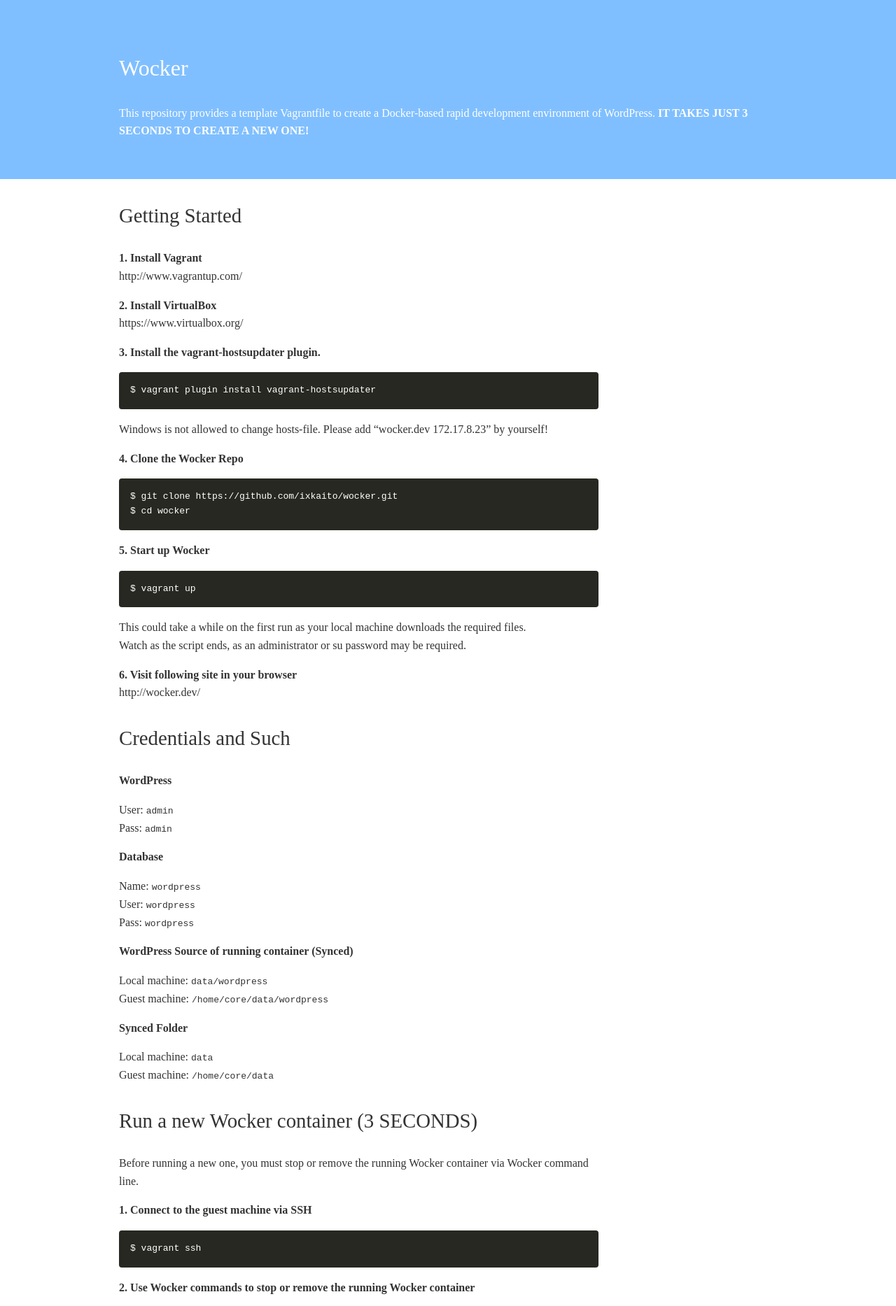
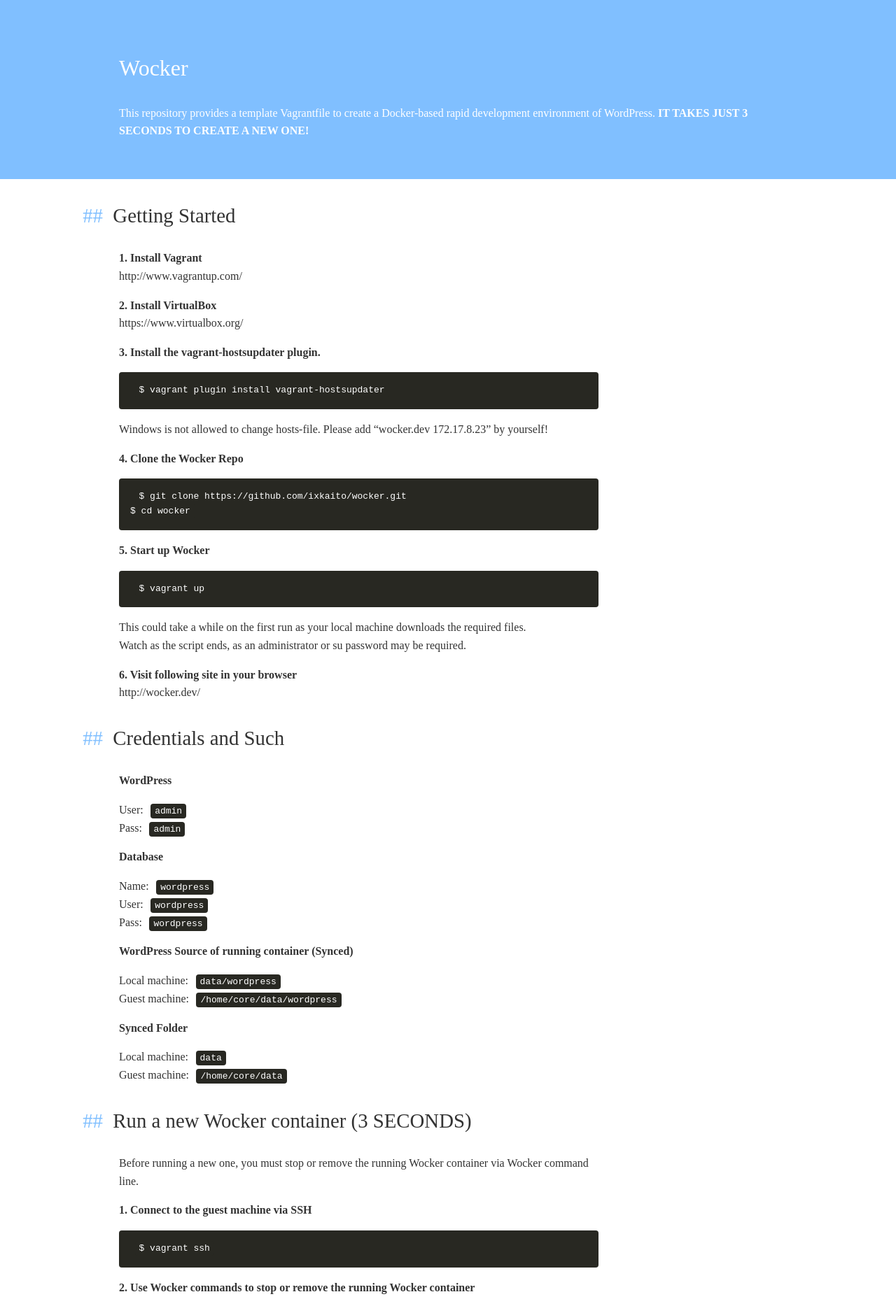
Before and after one commit to wckr/wckr.github.io, a Jekyll site: the page built from index.md, in a window 1280 px wide. Shown: the top 1867 px of the page at 70% size. Built offline with Jekyll 4.4.1, drawn with Linux system fonts in a browser that asks for light colours.

Commit message:
Add style of headings

```diff
--- a/assets/css/style.css
+++ b/assets/css/style.css
@@ -193,9 +193,9 @@
 }
 
 /* line 50, ../_sass/style.scss */
+code,
 pre {
   color: #fff;
-  padding: 16px;
   background: #282822;
   -moz-border-radius: 4px;
   -webkit-border-radius: 4px;
@@ -203,33 +203,76 @@
 }
 
 /* line 57, ../_sass/style.scss */
+code {
+  margin: 0 0.5em;
+  padding: 3px 6px;
+  vertical-align: baseline;
+}
+
+/* line 63, ../_sass/style.scss */
+pre {
+  padding: 16px;
+}
+
+/* line 67, ../_sass/style.scss */
 .site-header {
   padding: 40px;
   background: #80bfff;
   color: #fff;
 }
 
-/* line 64, ../_sass/style.scss */
+/* line 76, ../_sass/style.scss */
+.site-content h1 {
+  text-indent: -1.15em;
+}
+/* line 79, ../_sass/style.scss */
+.site-content h1:before {
+  content: "#";
+  color: #80bfff;
+  margin-right: 0.5em;
+}
+/* line 86, ../_sass/style.scss */
+.site-content h2 {
+  text-indent: -1.8em;
+}
+/* line 89, ../_sass/style.scss */
+.site-content h2:before {
+  content: "##";
+  color: #80bfff;
+  margin-right: 0.5em;
+}
+/* line 96, ../_sass/style.scss */
+.site-content h3 {
+  text-indent: -2.45em;
+}
+/* line 99, ../_sass/style.scss */
+.site-content h3:before {
+  content: "###";
+  color: #80bfff;
+  margin-right: 0.5em;
+}
+
+/* line 107, ../_sass/style.scss */
 .inner {
   width: 960px;
   margin: auto;
   padding: 0 10px;
 }
-/* line 69, ../_sass/style.scss */
+/* line 112, ../_sass/style.scss */
 .inner > .main,
 .inner > .aside {
   margin-left: -10px;
   margin-right: -10px;
 }
 
-/* line 76, ../_sass/style.scss */
+/* line 119, ../_sass/style.scss */
 .main {
   float: left;
   width: 75%;
   padding: 0 10px;
 }
 
-/* line 82, ../_sass/style.scss */
+/* line 125, ../_sass/style.scss */
 .aside {
   float: right;
   width: 25%;
```
Also changed, not shown: assets/_sass/style.scss (+44 -1 lines).
